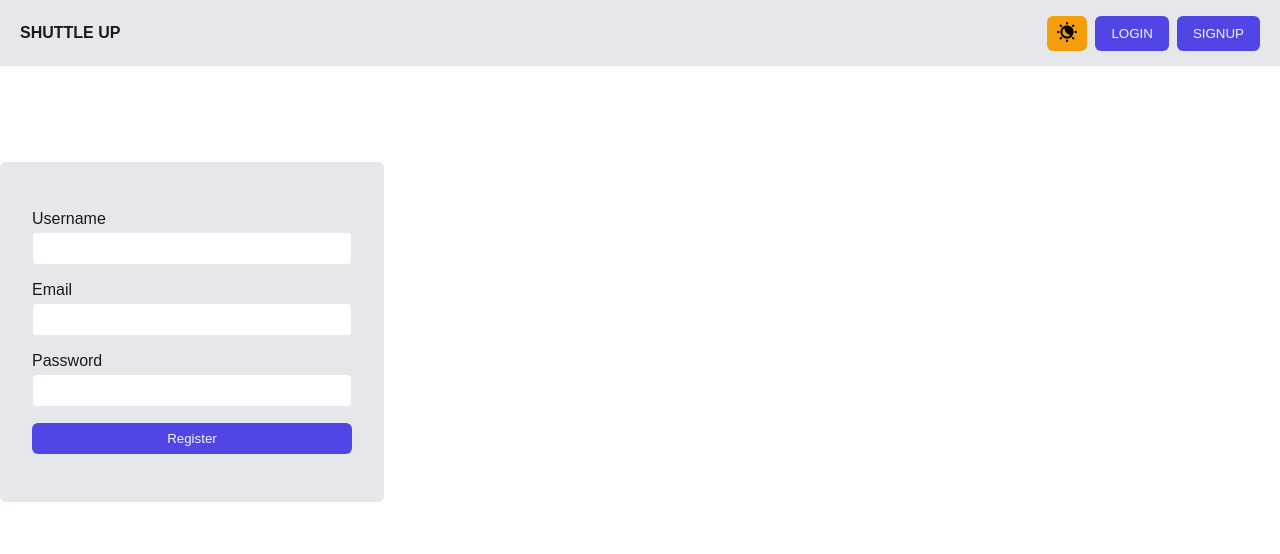
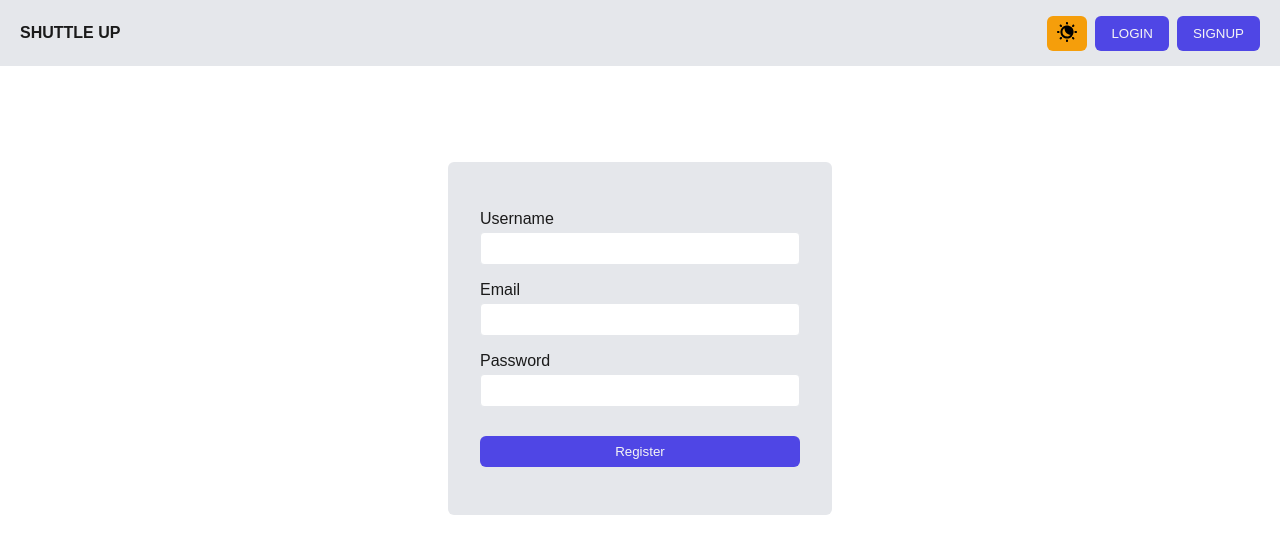
Before and after one commit to pearl174/shuttle-up-frontend, a React (Vite) app: page /signup in a window 1280 px wide. Shown: the top 554 px of the page. Built offline with nearby package versions, Linux system fonts and the light colour scheme.

Commit message:
Add flex container for form.

```diff
--- a/src/pages/SignUp/SignUp.jsx
+++ b/src/pages/SignUp/SignUp.jsx
@@ -1,6 +1,7 @@
 import "./SignUp.css";
 const SignUp = () => {
     return (
+        <div className="flex-container-signup">
             <form className="signup-form" action="/" method="POST">
                 <label htmlFor="username">Username</label>
                 <input type="text" name="username" id="username" />
@@ -8,8 +9,9 @@ const SignUp = () => {
                 <input type="email" name="email" id="email" />
                 <label htmlFor="password">Password</label>
                 <input type="password" name="password" id="password" />
-            <button type="submit" className="primary-btn">Register</button>
+                <button type="submit" className="primary-btn register-btn">Register</button>
             </form>
+        </div>
     )
 }
 
```
Lines whose indentation alone changed are shown as unchanged.
